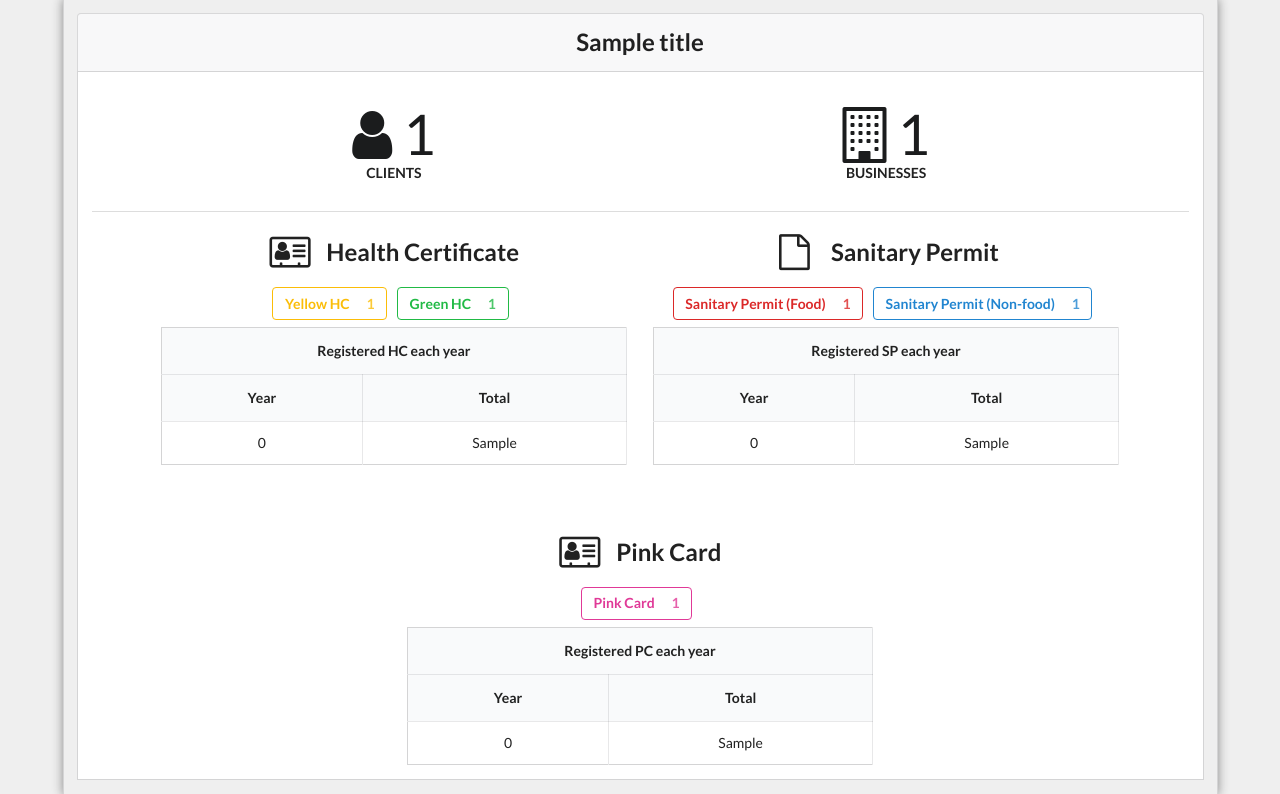
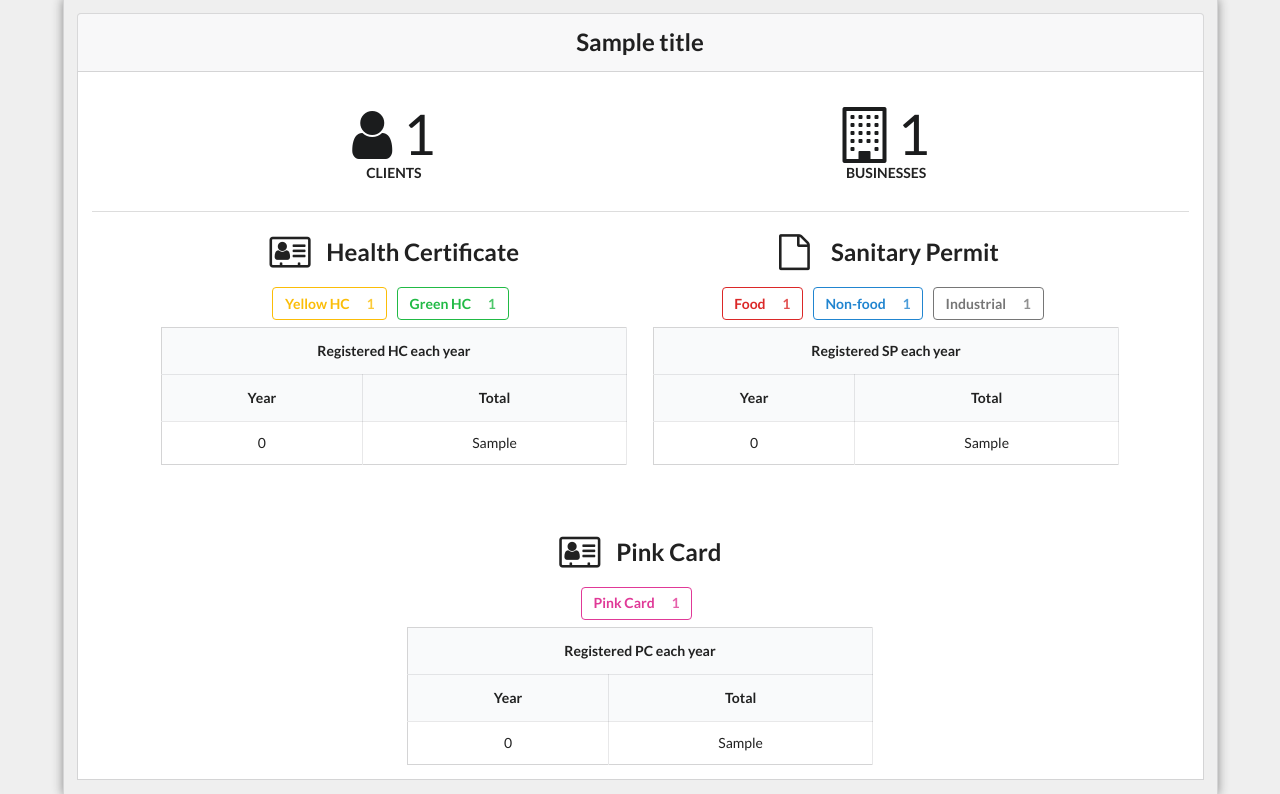
Before and after one commit to Laoag-City/hcms, a Laravel app: template resources/views/report.blade.php in a window 1280 px wide. Shown: the part 66-860 px from the top of the page. Run offline with Laravel 8, Linux system fonts and the light colour scheme; the template is opened without the code that fills it: most values are stand-ins (such as "Sample title", 1, 10 or a date in 2020); data that the repository does not hold is empty.

Commit message:
Industrial permit classification for Summary of Records

```diff
--- a/app/Http/Controllers/ReportController.php
+++ b/app/Http/Controllers/ReportController.php
@@ -23,6 +23,7 @@ class ReportController extends Controller
 
         $total_food_sanitary_permits = SanitaryPermit::where('permit_classification', SanitaryPermit::PERMIT_CLASSIFICATIONS[0])->count();
         $total_nonfood_sanitary_permits = SanitaryPermit::where('permit_classification', SanitaryPermit::PERMIT_CLASSIFICATIONS[1])->count();
+        $total_industrial_sanitary_permits = SanitaryPermit::where('permit_classification', SanitaryPermit::PERMIT_CLASSIFICATIONS[2])->count();
 
         $total_pink_card = PinkHealthCertificate::count();
 
@@ -56,6 +57,7 @@ class ReportController extends Controller
 
             'total_food_sanitary_permits' => $total_food_sanitary_permits,
             'total_nonfood_sanitary_permits' => $total_nonfood_sanitary_permits,
+            'total_industrial_sanitary_permits' => $total_industrial_sanitary_permits,
 
             'total_pink_card' => $total_pink_card,
 
--- a/resources/views/report.blade.php
+++ b/resources/views/report.blade.php
@@ -88,13 +88,18 @@
 
 					<div class="ui large labels">
 						<div class="ui basic red label">
-							Sanitary Permit (Food)
+							Food
 							<div class="detail">{{ $total_food_sanitary_permits }}</div>
 						</div>
 
 						<div class="ui basic blue label">
-							Sanitary Permit (Non-food)
+							Non-food
 							<div class="detail">{{ $total_nonfood_sanitary_permits }}</div>
+						</div>
+
+						<div class="ui basic grey label">
+							Industrial
+							<div class="detail">{{ $total_industrial_sanitary_permits }}</div>
 						</div>
 					</div>
 
```
